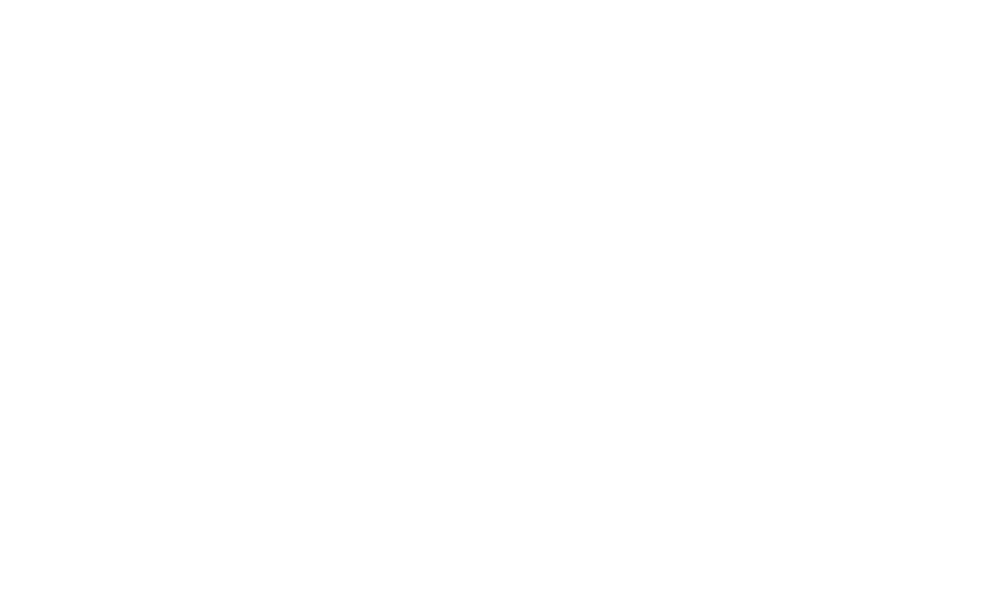
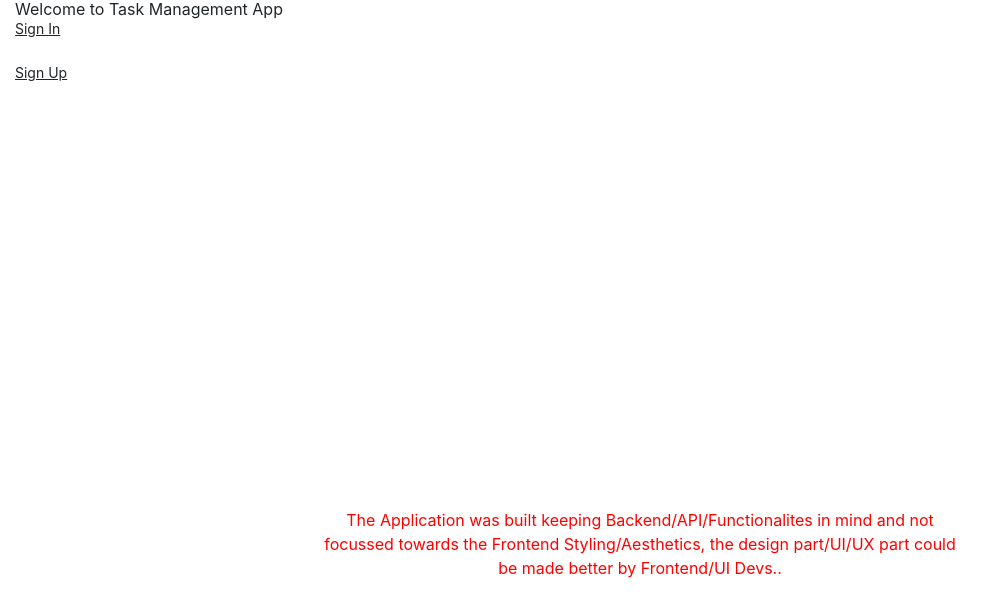
Before and after one commit to rsiru37/task-management, a React (Vite) app in the folder task-management-frontend/: page / in a window 1280 px wide. Before the commit this address had no page. Shown: the top 616 px of the page, without its empty margins (0-1003 px from the left). Built offline with nearby package versions, Linux system fonts and the light colour scheme.

Commit message:
Adding the Home Page

```diff
--- a/task-management-frontend/src/App.jsx
+++ b/task-management-frontend/src/App.jsx
@@ -5,7 +5,7 @@ import { Signup } from './components/Signup';
 import { Signin } from './components/Signin';
 import { Dashboard } from './components/Dashboard';
 import { ADashboard } from './components/ADashboard';
-
+import Home from './components/Home';
 function App() {
   return (
     <BrowserRouter>
@@ -14,6 +14,7 @@ function App() {
         <Route path={"/signin"} element={<Signin />} />
         <Route path={"/dashboard"} element={<Dashboard />} />
         <Route path={"/admin-board"} element={<ADashboard />} />
+        <Route path={"/"} element={<Home />} />
       </Routes>
     </BrowserRouter>
   )
```
